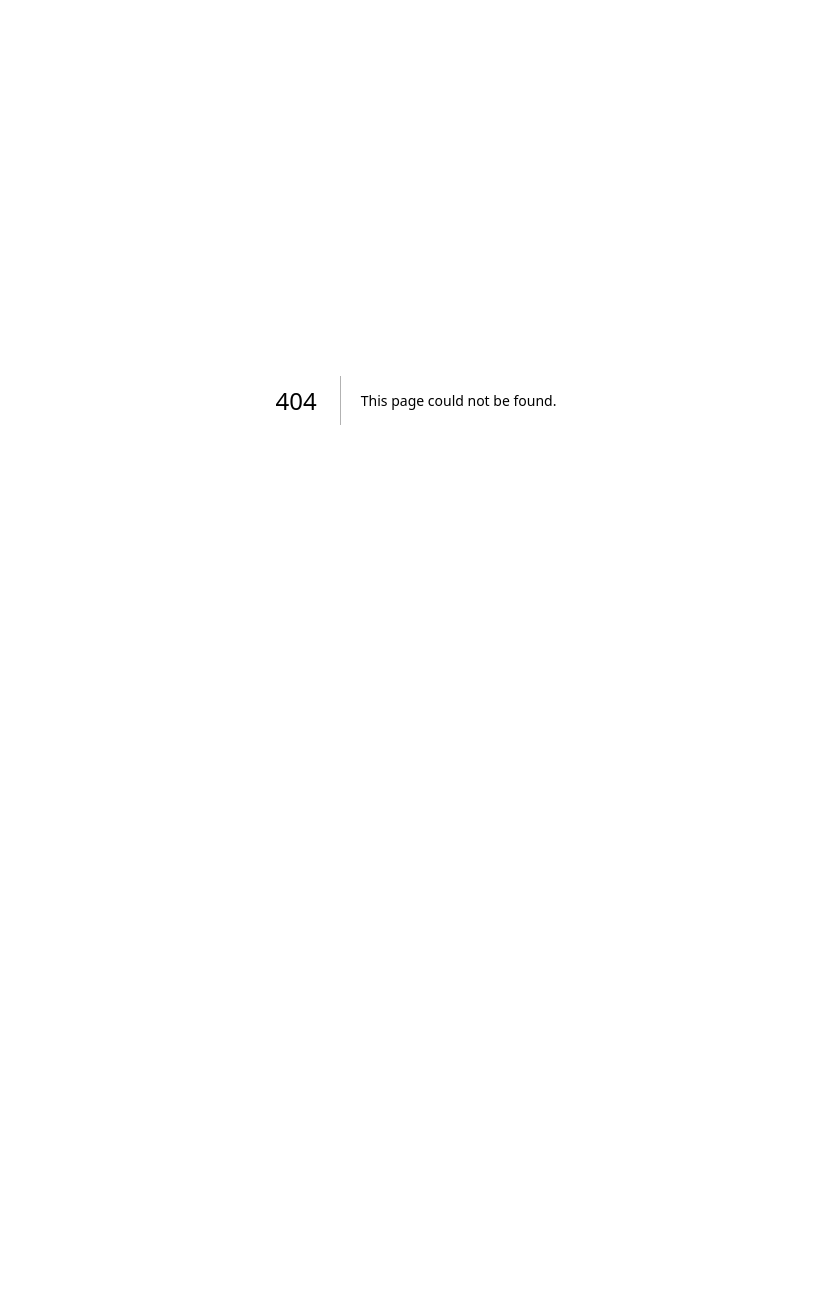
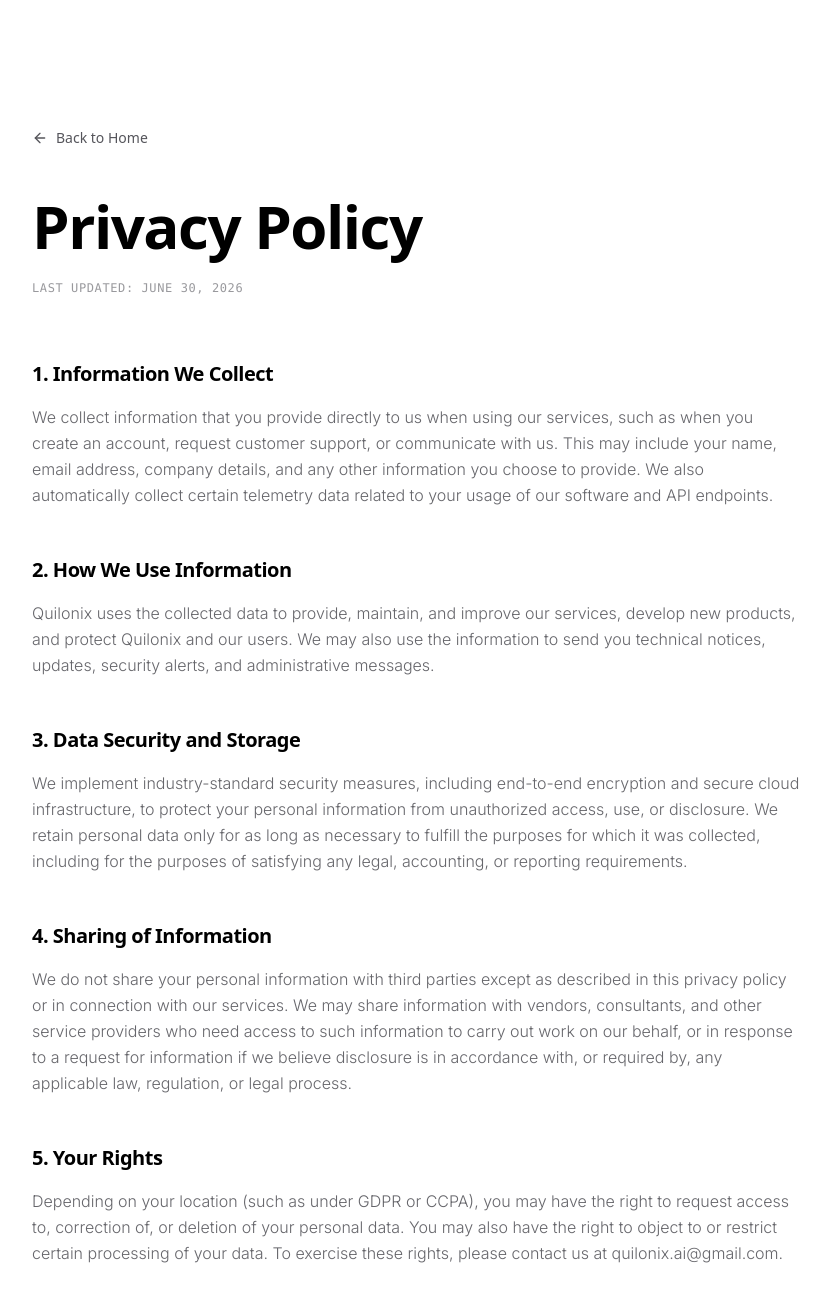
Before and after one commit to Quilonix/Quilonix-webpage, a Next.js app: page /privacy in a window 1280 px wide. Before the commit this address had no page. Shown: the top 1297 px of the page, without its empty margins (224-1053 px from the left). Before the commit the page ends 800 px from the top, so only its background shows below. Built offline with nearby package versions, Linux system fonts and the light colour scheme; a web font is replaced by a local one.

Commit message:
Feat: Add Privacy Policy page and wire up Footer links

```diff
--- /dev/null
+++ b/src/app/privacy/page.tsx
@@ -0,0 +1,72 @@
+import React from "react";
+import Link from "next/link";
+import { ArrowLeft } from "lucide-react";
+
+export const metadata = {
+  title: "Privacy Policy | Quilonix",
+  description: "Privacy policy and data handling practices for Quilonix services.",
+};
+
+export default function PrivacyPage() {
+  return (
+    <main className="min-h-screen bg-brand-bg text-brand-primary pt-32 pb-24 px-6 md:px-12 font-inter relative">
+      <div className="max-w-3xl mx-auto relative z-10">
+        <Link href="/" className="inline-flex items-center gap-2 text-sm font-satoshi font-medium text-brand-secondary hover:text-brand-accent transition-colors duration-300 mb-12 group">
+          <ArrowLeft className="h-4 w-4 transition-transform duration-300 group-hover:-translate-x-1" />
+          Back to Home
+        </Link>
+
+        <h1 className="font-general font-semibold text-4xl md:text-6xl text-brand-primary mb-6 tracking-tight">
+          Privacy Policy
+        </h1>
+        <p className="font-mono text-xs text-brand-secondary/60 mb-16 uppercase tracking-wider">
+          Last updated: June 30, 2026
+        </p>
+
+        <div className="space-y-12 text-brand-secondary/90 leading-relaxed font-light text-sm md:text-base">
+          <section className="space-y-4">
+            <h2 className="font-satoshi font-bold text-xl text-brand-primary tracking-tight">1. Information We Collect</h2>
+            <p>
+              We collect information that you provide directly to us when using our services, such as when you create an account, request customer support, or communicate with us. This may include your name, email address, company details, and any other information you choose to provide. We also automatically collect certain telemetry data related to your usage of our software and API endpoints.
+            </p>
+          </section>
+
+          <section className="space-y-4">
+            <h2 className="font-satoshi font-bold text-xl text-brand-primary tracking-tight">2. How We Use Information</h2>
+            <p>
+              Quilonix uses the collected data to provide, maintain, and improve our services, develop new products, and protect Quilonix and our users. We may also use the information to send you technical notices, updates, security alerts, and administrative messages.
+            </p>
+          </section>
+
+          <section className="space-y-4">
+            <h2 className="font-satoshi font-bold text-xl text-brand-primary tracking-tight">3. Data Security and Storage</h2>
+            <p>
+              We implement industry-standard security measures, including end-to-end encryption and secure cloud infrastructure, to protect your personal information from unauthorized access, use, or disclosure. We retain personal data only for as long as necessary to fulfill the purposes for which it was collected, including for the purposes of satisfying any legal, accounting, or reporting requirements.
+            </p>
+          </section>
+
+          <section className="space-y-4">
+            <h2 className="font-satoshi font-bold text-xl text-brand-primary tracking-tight">4. Sharing of Information</h2>
+            <p>
+              We do not share your personal information with third parties except as described in this privacy policy or in connection with our services. We may share information with vendors, consultants, and other service providers who need access to such information to carry out work on our behalf, or in response to a request for information if we believe disclosure is in accordance with, or required by, any applicable law, regulation, or legal process.
+            </p>
+          </section>
+
+          <section className="space-y-4">
+            <h2 className="font-satoshi font-bold text-xl text-brand-primary tracking-tight">5. Your Rights</h2>
+            <p>
+              Depending on your location (such as under GDPR or CCPA), you may have the right to request access to, correction of, or deletion of your personal data. You may also have the right to object to or restrict certain processing of your data. To exercise these rights, please contact us at quilonix.ai@gmail.com.
+            </p>
+          </section>
+
+          <section className="space-y-4">
+            <h2 className="font-satoshi font-bold text-xl text-brand-primary tracking-tight">6. Changes to this Policy</h2>
+            <p>
+              We may change this privacy policy from time to time. If we make changes, we will notify you by revising the date at the top of the policy and, in some cases, we may provide you with additional notice (such as adding a statement to our homepage or sending you a notification).
+            </p>
+          </section>
+        </div>
+      </div>
+    </main>
+  );
+}
--- a/src/components/sections/Footer.tsx
+++ b/src/components/sections/Footer.tsx
@@ -194,7 +194,7 @@
           <div className="flex flex-col sm:flex-row items-center gap-4 sm:gap-8 text-[11px] font-satoshi text-brand-secondary justify-center sm:justify-end">
             <div className="flex items-center gap-4">
               <Link href="/terms" className="hover:text-brand-accent transition-colors duration-300">Terms & Conditions</Link>
-              <Link href="/terms" className="hover:text-brand-accent transition-colors duration-300">Privacy Policy</Link>
+              <Link href="/privacy" className="hover:text-brand-accent transition-colors duration-300">Privacy Policy</Link>
             </div>
             <span>&copy; {new Date().getFullYear()} QUILONIX. All rights reserved.</span>
             <button
```
